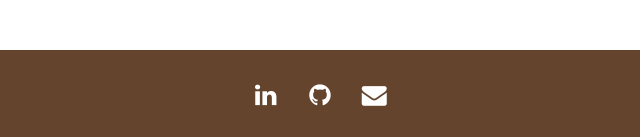
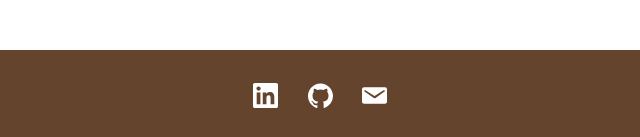
Before and after one commit to e-niram/e-niram.github.io, an Astro site: page /blog in a window 1280 px wide. Shown: the part 660-797 px from the top of the page, 320-960 px from the left. Built offline with nearby package versions, Linux system fonts and the light colour scheme; Astro itself is replaced by a stand-in of ours.

Commit message:
Add feedback

```diff
--- a/src/components/Hero.astro
+++ b/src/components/Hero.astro
@@ -23,6 +23,7 @@
         <a
           href="/Eniram CV.pdf"
           target="_blank"
+          rel="noopener noreferrer"
           class="button"
           aria-label="View Esteban's resume (PDF, opens in new tab)"
           >View Resume</a
--- a/src/components/Projects.astro
+++ b/src/components/Projects.astro
@@ -18,6 +18,7 @@
         <a
           href="https://ruidomadrid.com"
           target="_blank"
+          rel="noopener noreferrer"
           class="cool-link">ruidomadrid.com</a
         >{' '}
         and see the future!
@@ -36,6 +37,7 @@
         <a
           href="https://estebanmarin.me/truco"
           target="_blank"
+          rel="noopener noreferrer"
           class="cool-link">Try it!</a
         >
       </p>
@@ -54,6 +56,7 @@
         <a
           href="https://creacion-videojuegos.github.io/ccf-build/"
           target="_blank"
+          rel="noopener noreferrer"
           class="cool-link">Start toppling!</a
         >
       </p>
--- a/src/layouts/BaseLayout.astro
+++ b/src/layouts/BaseLayout.astro
@@ -8,8 +8,11 @@ interface Props {
 
 const {
   title = 'Esteban Marín',
-  description = 'Esteban Marín — Software Engineer at Microsoft (Cosmos DB), MS Data Science candidate, ICPC World Finalist.',
+  description = 'Esteban Marín — Software Engineer (ex-Microsoft, Cosmos DB), Data Scientist with an MS from Universidad Complutense de Madrid, and ICPC World Finalist.',
 } = Astro.props;
+
+const ogImage = new URL('/og-image.png', Astro.site).href;
+const canonical = new URL(Astro.url.pathname, Astro.site).href;
 ---
 
 <!doctype html>
@@ -18,14 +21,19 @@ const {
     <meta charset="UTF-8" />
     <meta name="viewport" content="width=device-width, initial-scale=1.0" />
     <meta name="description" content={description} />
+    <link rel="canonical" href={canonical} />
     <meta property="og:title" content={title} />
     <meta property="og:description" content={description} />
     <meta property="og:type" content="website" />
+    <meta property="og:url" content={canonical} />
+    <meta property="og:image" content={ogImage} />
+    <meta property="og:image:width" content="1200" />
+    <meta property="og:image:height" content="630" />
+    <meta name="twitter:card" content="summary_large_image" />
+    <meta name="twitter:title" content={title} />
+    <meta name="twitter:description" content={description} />
+    <meta name="twitter:image" content={ogImage} />
     <link rel="icon" href="/Logo.jpeg" />
-    <link
-      rel="stylesheet"
-      href="https://cdnjs.cloudflare.com/ajax/libs/font-awesome/4.7.0/css/font-awesome.min.css"
-    />
     <title>{title}</title>
   </head>
   <body>
@@ -40,6 +48,7 @@ const {
         <a
           href="/Eniram CV.pdf"
           target="_blank"
+          rel="noopener noreferrer"
           class="nav-cv-btn"
           aria-label="View resume PDF (opens in new tab)">Resume</a
         >
@@ -55,21 +64,52 @@ const {
         <a
           href="https://www.linkedin.com/in/esteban-marin-masis"
           target="_blank"
+          rel="noopener noreferrer"
           aria-label="LinkedIn Profile"
-          ><i class="fa fa-linkedin" aria-hidden="true"></i></a
         >
+          <svg
+            class="footer-icon"
+            viewBox="0 0 24 24"
+            fill="currentColor"
+            aria-hidden="true"
+          >
+            <path
+              d="M20.45 20.45h-3.56v-5.57c0-1.33-.02-3.04-1.85-3.04-1.85 0-2.14 1.45-2.14 2.94v5.67H9.35V9h3.42v1.56h.05c.48-.9 1.64-1.85 3.37-1.85 3.6 0 4.27 2.37 4.27 5.46v6.28zM5.34 7.43a2.07 2.07 0 1 1 0-4.14 2.07 2.07 0 0 1 0 4.14zM7.12 20.45H3.55V9h3.57v11.45zM22.22 0H1.77C.79 0 0 .77 0 1.72v20.56C0 23.23.79 24 1.77 24h20.45c.98 0 1.78-.77 1.78-1.72V1.72C24 .77 23.2 0 22.22 0z"
+            ></path>
+          </svg>
+        </a>
         <a
           href="https://github.com/e-niram"
           target="_blank"
+          rel="noopener noreferrer"
           aria-label="Github Profile"
-          ><i class="fa fa-github" aria-hidden="true"></i></a
         >
+          <svg
+            class="footer-icon"
+            viewBox="0 0 24 24"
+            fill="currentColor"
+            aria-hidden="true"
+          >
+            <path
+              d="M12 .5C5.37.5 0 5.87 0 12.5c0 5.3 3.44 9.8 8.21 11.39.6.11.82-.26.82-.58v-2.03c-3.34.73-4.04-1.61-4.04-1.61-.55-1.39-1.33-1.76-1.33-1.76-1.09-.74.08-.73.08-.73 1.2.09 1.84 1.24 1.84 1.24 1.07 1.83 2.81 1.3 3.5.99.11-.78.42-1.3.76-1.6-2.67-.3-5.47-1.33-5.47-5.93 0-1.31.47-2.38 1.24-3.22-.13-.3-.54-1.52.11-3.18 0 0 1.01-.32 3.3 1.23a11.5 11.5 0 0 1 6.01 0c2.29-1.55 3.3-1.23 3.3-1.23.65 1.66.24 2.88.12 3.18.77.84 1.23 1.91 1.23 3.22 0 4.61-2.8 5.63-5.48 5.92.43.37.81 1.1.81 2.22v3.29c0 .32.22.7.83.58A12.01 12.01 0 0 0 24 12.5C24 5.87 18.63.5 12 .5z"
+            ></path>
+          </svg>
+        </a>
         <a
           href="mailto:eniram.contact@gmail.com"
-          target="_blank"
           aria-label="Email Contact"
-          ><i class="fa fa-envelope" aria-hidden="true"></i></a
         >
+          <svg
+            class="footer-icon"
+            viewBox="0 0 24 24"
+            fill="currentColor"
+            aria-hidden="true"
+          >
+            <path
+              d="M22 4H2a2 2 0 0 0-2 2v12a2 2 0 0 0 2 2h20a2 2 0 0 0 2-2V6a2 2 0 0 0-2-2zm-.4 4.25-8.53 6.09a1.5 1.5 0 0 1-1.74 0L2.4 8.25a.75.75 0 0 1 .87-1.22L12 12.5l8.73-5.47a.75.75 0 1 1 .87 1.22z"
+            ></path>
+          </svg>
+        </a>
       </div>
     </footer>
   </body>
--- a/src/styles/global.css
+++ b/src/styles/global.css
@@ -112,6 +112,7 @@ footer {
 	margin-left: 15px;
 	margin-right: 15px;
 	padding: calc(0.875rem - 1px) calc(1.5rem - 1px);
+	text-decoration: none;
 }
 
 .button:hover {
@@ -504,13 +505,23 @@ footer {
 
 .links > a {
 	color: #ffffff;
-	display: inline-block;
+	display: inline-flex;
+	align-items: center;
+	justify-content: center;
 	width: 50px;
 	height: 50px;
-	line-height: 50px;
 	margin-top: 20px;
 	margin-bottom: 20px;
-	font-size: 25px;
+	transition: color 0.2s ease;
+}
+
+.links > a:hover {
+	color: var(--color-accent);
+}
+
+.footer-icon {
+	width: 25px;
+	height: 25px;
 }
 
 /* ── Responsive: Tablets (≤1280px) ──────────────────────── */
```
Also changed, not shown: src/components/Experience.astro (+11 -3 lines), public/og-image.png (added).
